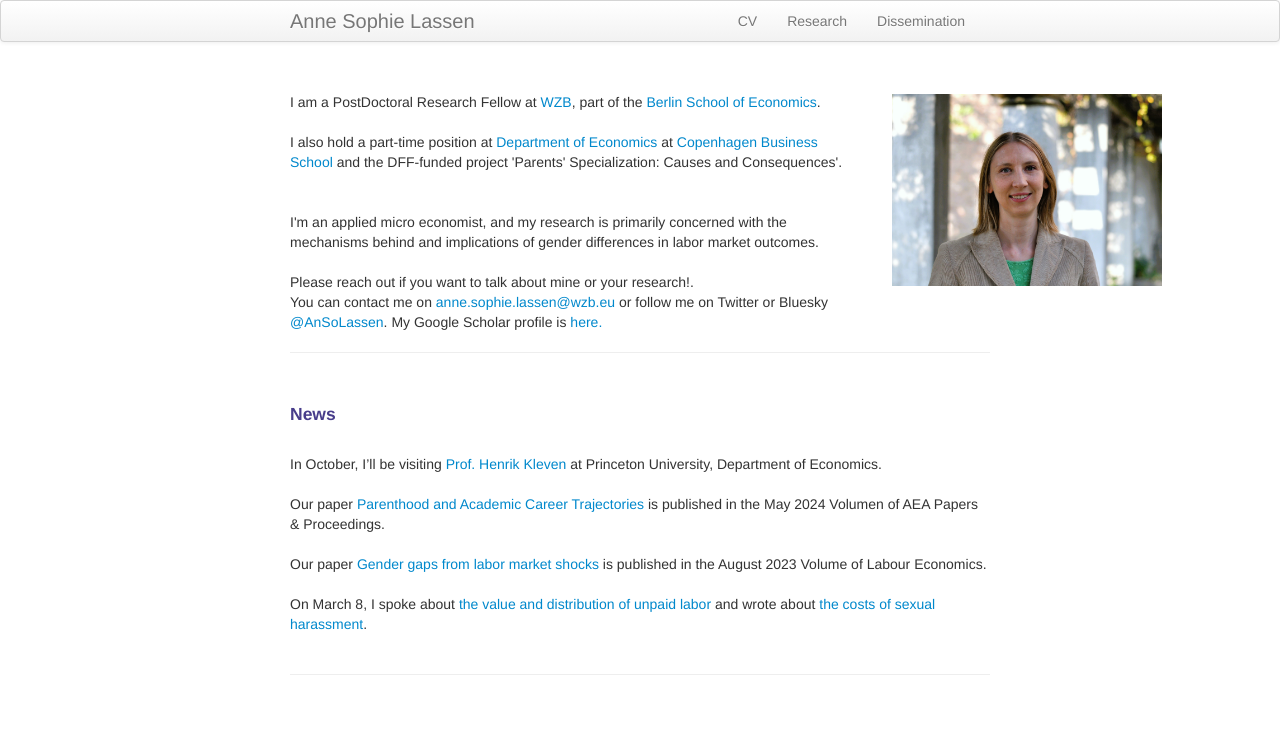
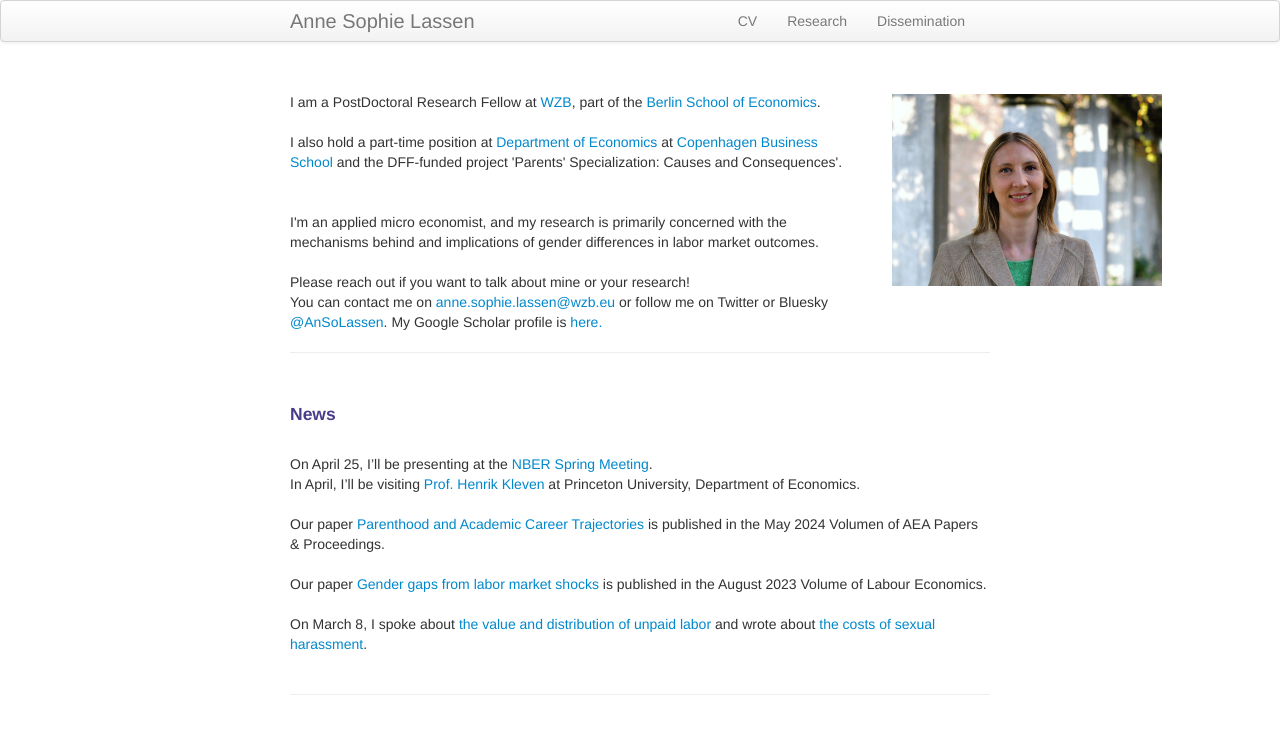
Before and after one commit to annesophielassen/annesophielassen.github.io, a Jekyll site: the page built from index.md, in a window 1280 px wide. Shown: the top 734 px of the page. Built offline with Jekyll 4.4.1, drawn with Linux system fonts in a browser that asks for light colours.

Commit message:
Update index.md

```diff
--- a/index.md
+++ b/index.md
@@ -20,7 +20,7 @@ I also hold a part-time position at <a href="https://www.cbs.dk/en/research/depa
 I'm an applied micro economist, and my research is primarily concerned with the mechanisms behind and implications of gender differences in labor market outcomes.
 <br/>
 <br>
-Please reach out if you want to talk about mine or your research!.
+Please reach out if you want to talk about mine or your research!
 <br>
 You can contact me on <a href="mailto:anne.sophie.lassen@wzb.eu">anne.sophie.lassen@wzb.eu</a> or follow me on Twitter or Bluesky <a href="https://twitter.com/AnSoLassen" target="_blank">@AnSoLassen</a>. My Google Scholar profile is <a href="https://scholar.google.dk/citations?user=hOz8NV4AAAAJ&hl=da">here.</a>
         </div>
@@ -37,7 +37,9 @@ You can contact me on <a href="mailto:anne.sophie.lassen@wzb.eu">anne.sophie.las
 <br>
 #### News
 <br>
-In October, I'll be visiting <a href="https://www.henrikkleven.com/">Prof. Henrik Kleven</a> at Princeton University, Department of Economics.
+On April 25, I'll be presenting at the <a href="https://www.nber.org/conferences/investments-early-career-scientists-spring-2025"> NBER Spring Meeting</a>.
+<br>
+In April, I'll be visiting <a href="https://www.henrikkleven.com/">Prof. Henrik Kleven</a> at Princeton University, Department of Economics.
 <br>
 <br>
 Our paper <a href="https://www.aeaweb.org/articles?id=10.1257/pandp.20241118">Parenthood and Academic Career Trajectories</a> is published in the May 2024 Volumen of AEA Papers & Proceedings.
```
